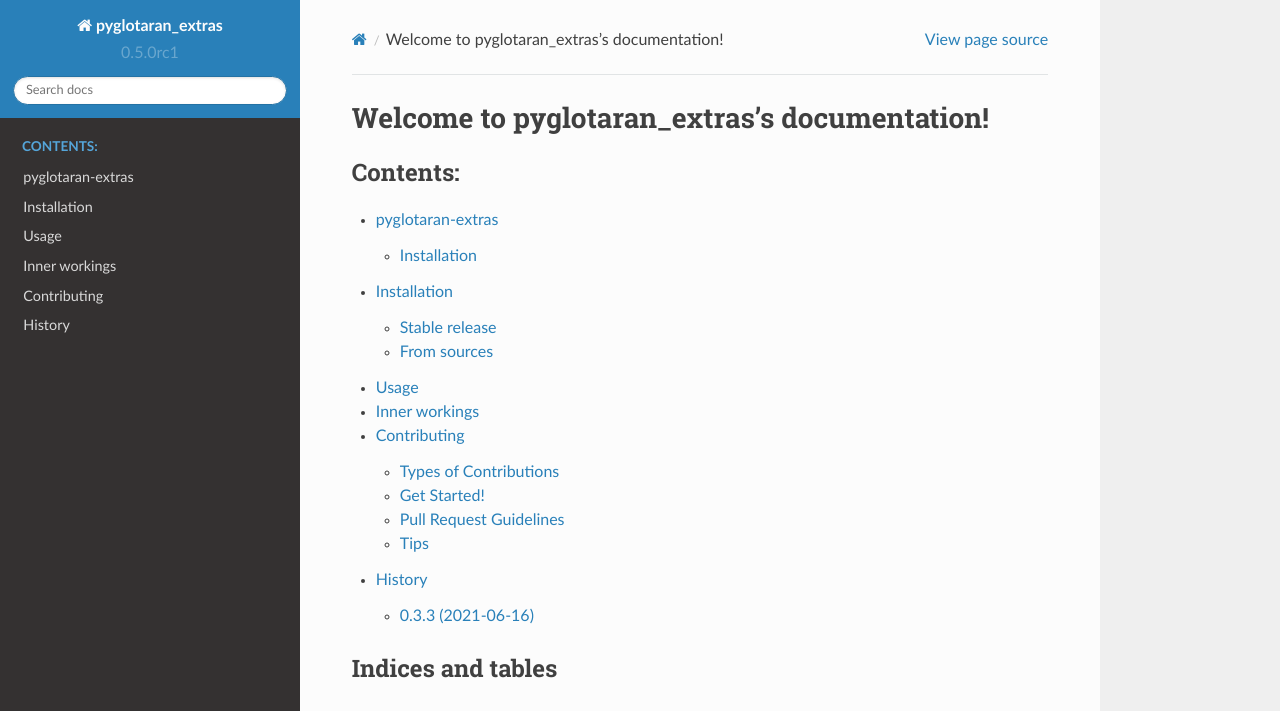
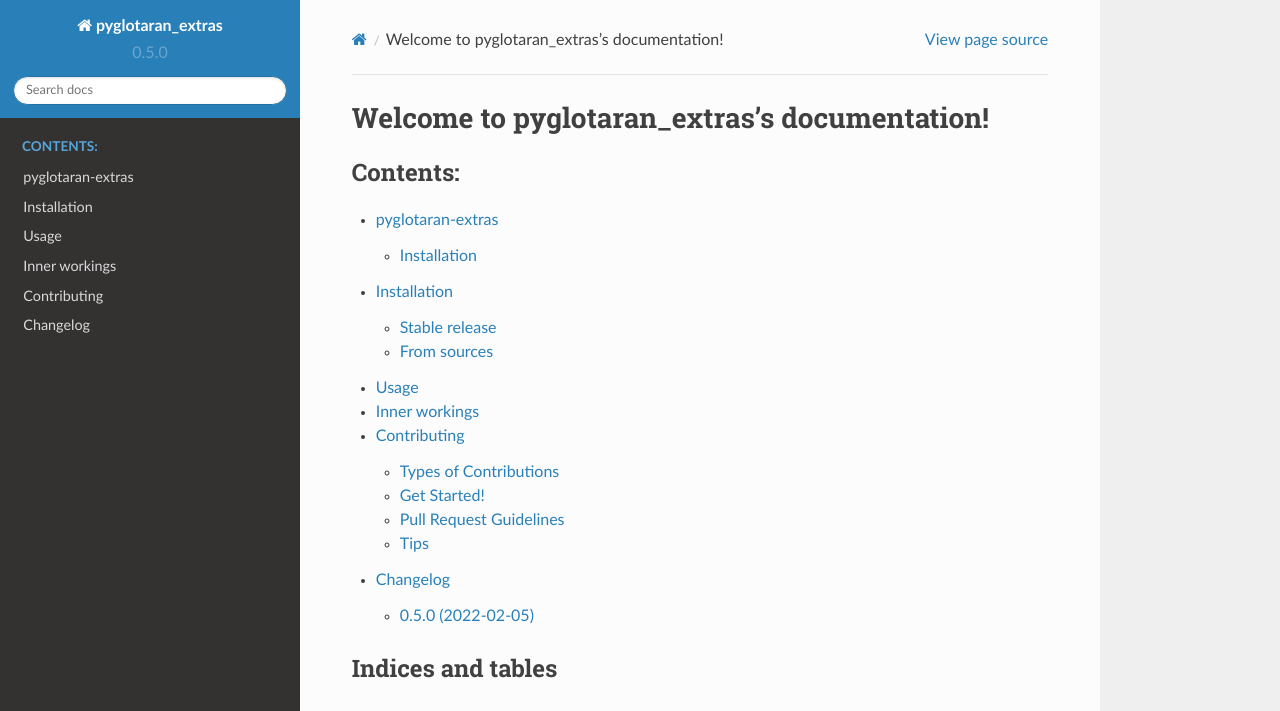
Before and after one commit to glotaran/pyglotaran-extras, a Sphinx documentation site: the page built from docs/index.rst, in a window 1280 px wide and 969 px high. Shown: the top 711 px of the window. Built offline with Sphinx 7.4.7 and the Read the Docs theme 2.0.0, drawn with Linux system fonts in a browser that asks for light colours.

Commit message:
🚀 Prepare 0.5.0 release (#55)
* 📚♻️ Renamed HISTORY.md to changelog.md

* 🚀 Removed the rc1 from the version

````diff
--- a/HISTORY.md
+++ /dev/null
@@ -1,5 +0,0 @@
-# History
-
-## 0.3.3 (2021-06-16)
-
-- First release on PyPI.
--- /dev/null
+++ b/changelog.md
@@ -0,0 +1,5 @@
+# Changelog
+
+## 0.5.0 (2022-02-05)
+
+- First release on PyPI.
--- /dev/null
+++ b/docs/changelog.md
@@ -0,0 +1,3 @@
+```{include} ../changelog.md
+
+```
--- a/docs/history.md
+++ /dev/null
@@ -1,3 +0,0 @@
-```{include} ../HISTORY.md
-
-```
--- a/docs/index.rst
+++ b/docs/index.rst
@@ -11,7 +11,7 @@ Welcome to pyglotaran_extras's documentation!
    usage
    api_docs
    contributing
-   history
+   changelog
 
 Indices and tables
 ==================
--- a/pyglotaran_extras/__init__.py
+++ b/pyglotaran_extras/__init__.py
@@ -17,4 +17,4 @@ __all__ = [
     "select_plot_wavelengths",
 ]
 
-__version__ = "0.5.0rc1"
+__version__ = "0.5.0"
````
